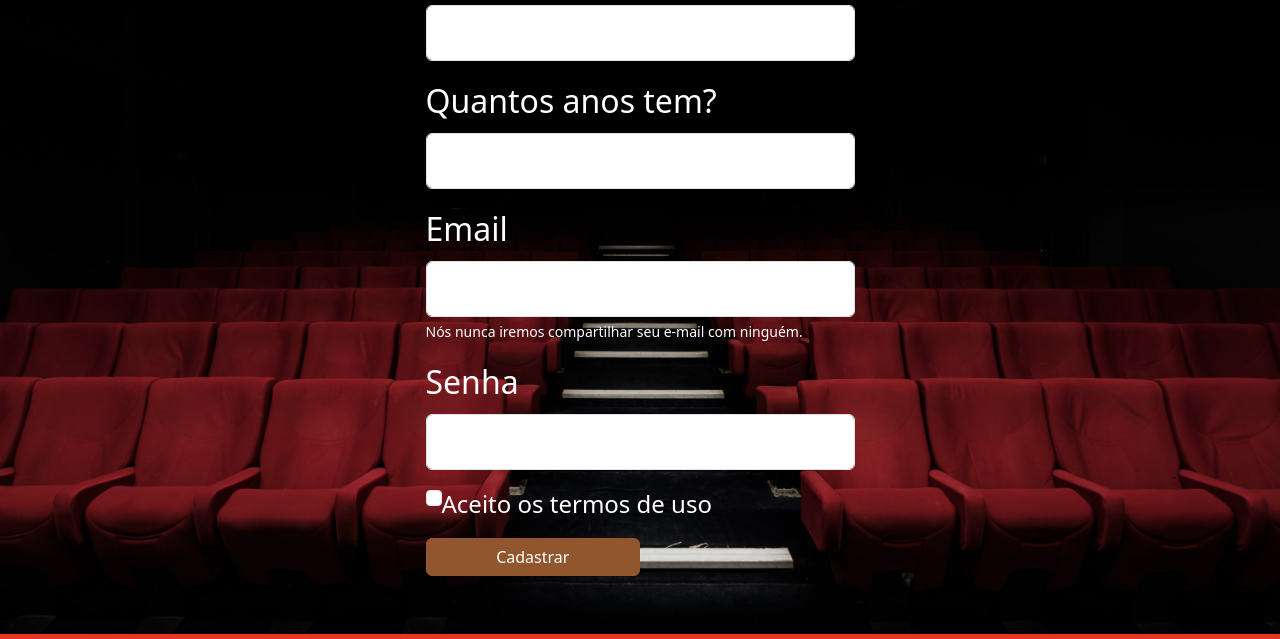
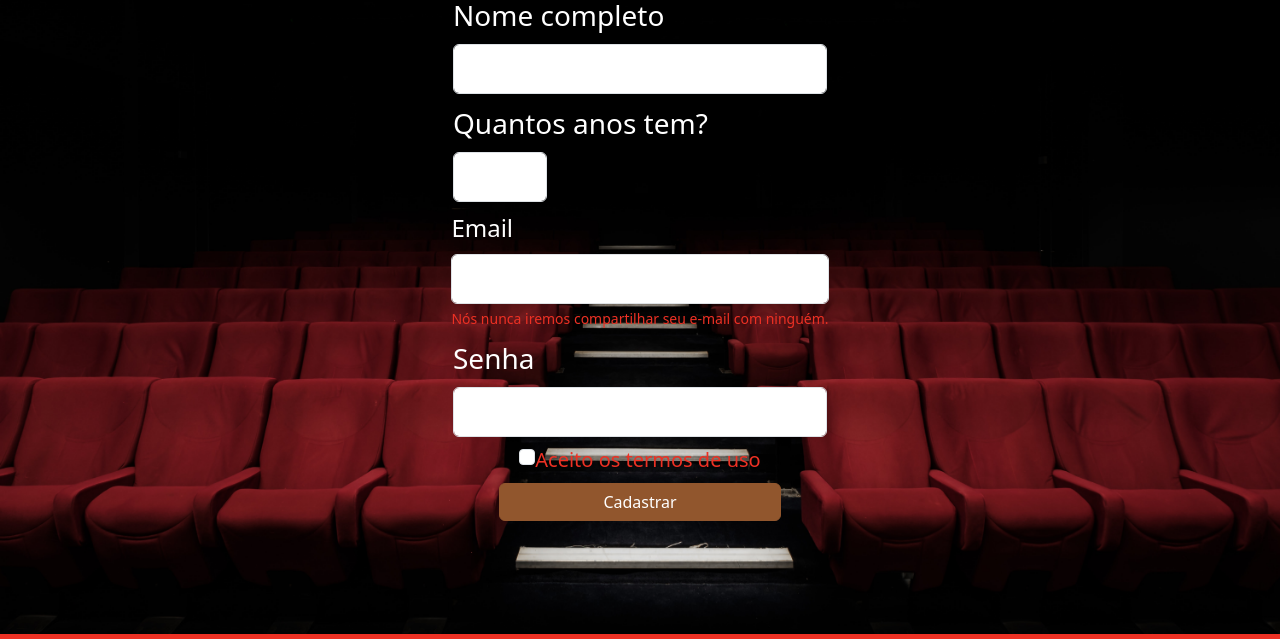
Before and after one commit to marcoshenke/atividade3-front-end, a website: page src/pages/register.html in a window 1280 px wide. Shown: the part 252-891 px from the top of the page. Drawn offline with Linux system fonts and the light colour scheme.

Commit message:
ajustando tamanhos container em todas as páginas

```diff
--- a/assets/css/app.css
+++ b/assets/css/app.css
@@ -20,7 +20,7 @@
 }
 
 .card-films {
-    width: 18rem;
+    width: 28rem;
 
 }
 
@@ -50,6 +50,12 @@ main {
     width: 90% !important;
 }
 
+@media only screen and (max-width: 425px){
+    form {
+        width: 90% !important;
+    }
+}
+
 @media only screen and (max-width: 576px) {
     .col-8-sm {
         width: 90% !important;
--- a/src/pages/register.html
+++ b/src/pages/register.html
@@ -40,30 +40,30 @@
       </nav>
     </header>
     <main class="d-flex flex-column justify-content-center align-items-center min-vh-100">
-        <form>
-            <h1 class="text-center fs-1 text-white">Cadastro</h1>
-            <div class="mb-3">
-                <label for="name" class="form-label text-white fs-2">Nome completo</label>
-                <input type="email" class="form-control fs-3" id="name" aria-describedby="emailHelp">
+        <form class="d-flex flex-column justify-content-center align-items-center">
+            <h1 class="text-center fs-2 text-white">Cadastro</h1>
+            <div class="my-1">
+                <label for="name" class="form-label text-white fs-3">Nome completo</label>
+                <input type="email" class="form-control fs-4" id="name" aria-describedby="emailHelp">
             </div>
-            <div class="mb-3">
-                <label for="age" class="form-label text-white fs-2">Quantos anos tem?</label>
-                <input type="number" class="form-control fs-3" id="age" aria-describedby="emailHelp">
+            <div class="my-1">
+                <label for="age" class="form-label text-white fs-3">Quantos anos tem?</label>
+                <input type="number" class="form-control fs-4 w-25" id="age" min="1" aria-describedby="emailHelp">
             </div>
-            <div class="my-3">
-              <label for="exampleInputEmail1" class="form-label text-white fs-2">Email</label>
-              <input type="email" class="form-control fs-3" id="exampleInputEmail1" aria-describedby="emailHelp">
-              <div id="emailHelp" class="form-text text-white">Nós nunca iremos compartilhar seu e-mail com ninguém.</div>
+            <div class="my-1">
+              <label for="exampleInputEmail1" class="form-label text-white fs-4">Email</label>
+              <input type="email" class="form-control fs-4" id="exampleInputEmail1" aria-describedby="emailHelp">
+              <div id="emailHelp" class="form-text text-secondary text-bold">Nós nunca iremos compartilhar seu e-mail com ninguém.</div>
             </div>
-            <div class="my-3">
-              <label for="exampleInputPassword1" class="form-label text-white fs-2">Senha</label>
-              <input type="password" class="form-control fs-3" id="exampleInputPassword1">
+            <div class="my-1" >
+              <label for="exampleInputPassword1" class="form-label text-white fs-3">Senha</label>
+              <input type="password" class="form-control fs-4" id="exampleInputPassword1">
             </div>
-            <div class="my-3 form-check d-flex">
+            <div class="form-check my-1 d-flex">
               <input type="checkbox" class="form-check-input" id="exampleCheck1">
-              <label class="form-check-label text-white fs-4" for="exampleCheck1">Aceito os termos de uso</label>
+              <label class="form-check-label text-secondary text-bold fs-5" for="exampleCheck1">Aceito os termos de uso</label>
             </div>
-            <button type="submit" class="btn w-50 align-items-center btn-primary">Cadastrar</button>
+            <button type="submit" class="btn my-1 w-75 align-items-center btn-primary">Cadastrar</button>
           </form>
 
 
```
